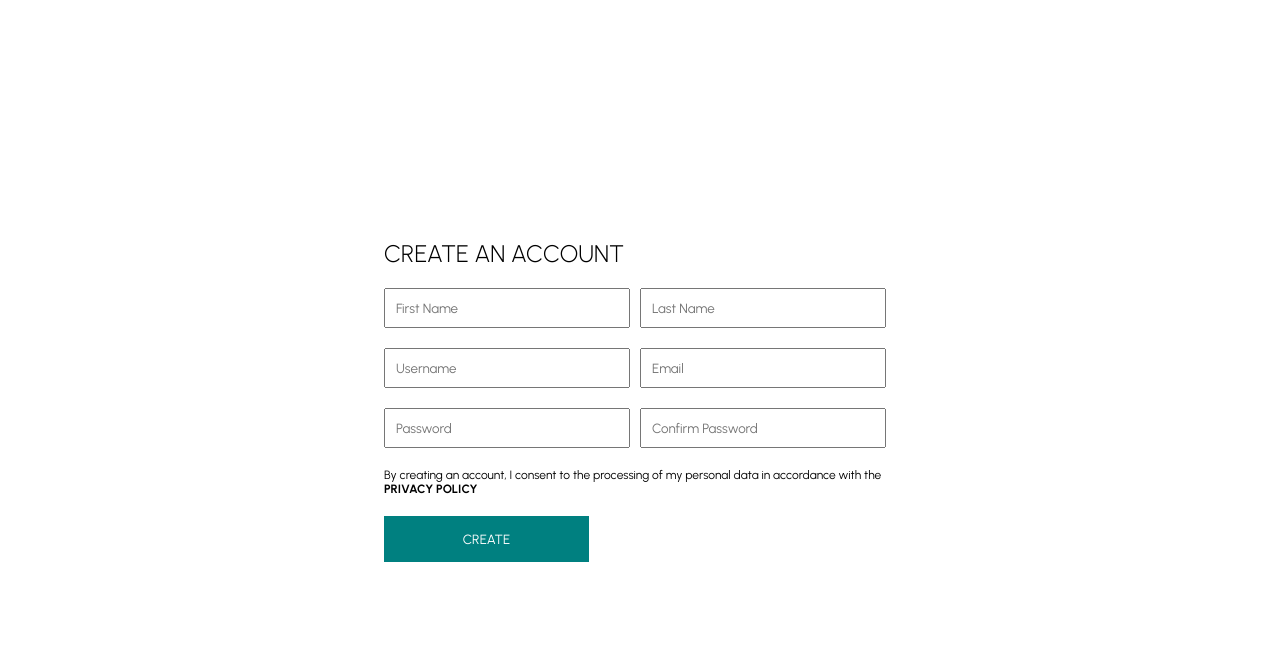
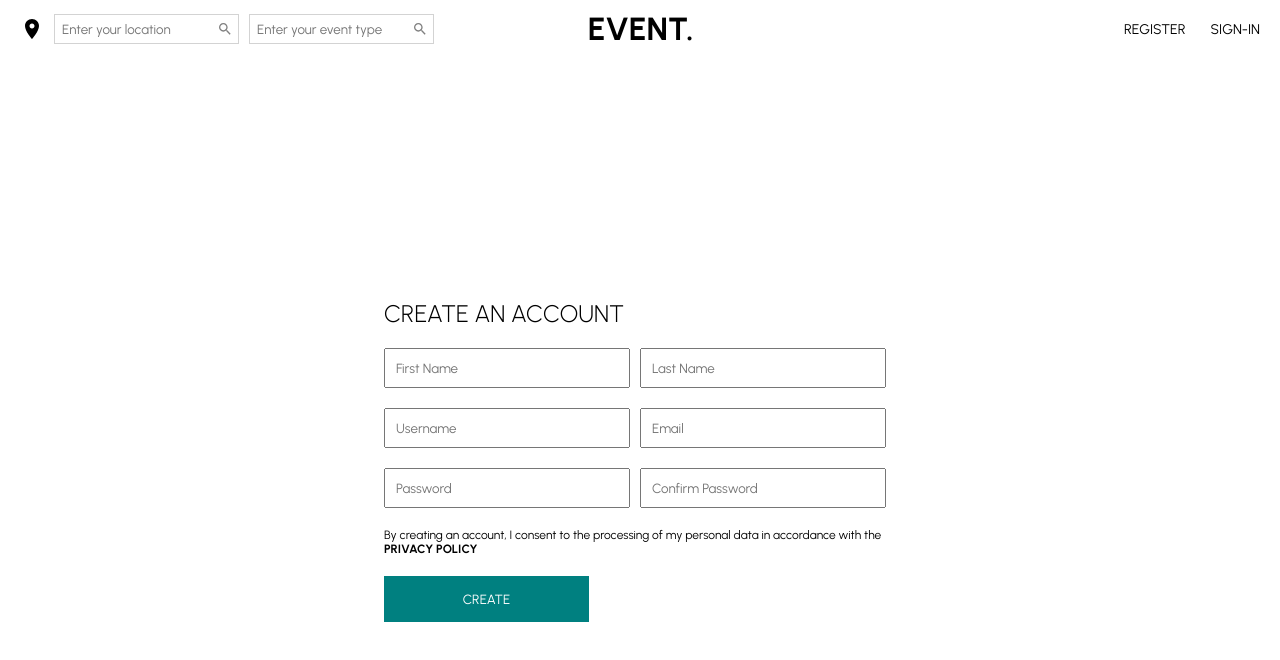
Before and after one commit to saichaitanya22/plan_my_event, a React (Create React App) app in the folder front-end/plan_my_event-app/: page /register in a window 1280 px wide. Shown: the top 660 px of the page. Built offline with nearby package versions, Linux system fonts and the light colour scheme.

Commit message:
added navigation and navbar in sigin and register pages

```diff
--- a/front-end/plan_my_event-app/src/App.jsx
+++ b/front-end/plan_my_event-app/src/App.jsx
@@ -7,6 +7,7 @@ import Login from "./pages/Login"
 import VendorCards from "./components/Categories";
 import {Route, BrowserRouter as Router, Routes} from "react-router-dom";
 import React from "react";
+import Navbar from "./components/NavBar";
 
 function App() {
     return (
--- a/front-end/plan_my_event-app/src/components/NavBar.jsx
+++ b/front-end/plan_my_event-app/src/components/NavBar.jsx
@@ -50,9 +50,11 @@ const MenuItem = styled.a`
   text-decoration: inherit;
 `;
 
-const Center = styled.div`
+const Center = styled.a`
   flex: 1;
   text-align: center;
+  color: inherit;
+  text-decoration: inherit;
 `;
 
 const Logo = styled.h1`
@@ -74,7 +76,7 @@ const Navbar = () => {
                         <Search style={{color: "gray", fontSize: 16}}/>
                     </SearchContainer>
                 </Left>
-                <Center><Logo>EVENT.</Logo></Center>
+                <Center href="/"><Logo>EVENT.</Logo></Center>
                 <Right>
                     <MenuItem href="/register">REGISTER</MenuItem>
                     <MenuItem href="/login">SIGN-IN</MenuItem>
--- a/front-end/plan_my_event-app/src/pages/Login.jsx
+++ b/front-end/plan_my_event-app/src/pages/Login.jsx
@@ -49,7 +49,7 @@ const Link = styled.a`
   cursor: pointer;
 `;
 
-const Login = () => {
+const LoginForm = () => {
     return (
 
         <Container>
@@ -67,4 +67,14 @@ const Login = () => {
     );
 };
 
+const Login = () => {
+    return (
+        <div>
+            <Navbar/>
+            <LoginForm/>
+        </div>
+    )
+}
+
+
 export default Login;
--- a/front-end/plan_my_event-app/src/pages/Register.jsx
+++ b/front-end/plan_my_event-app/src/pages/Register.jsx
@@ -1,4 +1,5 @@
 import styled from "styled-components"
+import Navbar from "../components/NavBar";
 
 const Container = styled.div`
   width: 100vw;
@@ -45,7 +46,7 @@ const Button = styled.button`
   cursor: pointer;
 `
 
-const Register = () => {
+const RegisterForm = () => {
     return (
         <Container>
             <Wrapper>
@@ -68,4 +69,13 @@ const Register = () => {
     )
 }
 
+const Register = () => {
+    return (
+        <div>
+            <Navbar/>
+            <RegisterForm/>
+        </div>
+    )
+}
+
 export default Register
```
